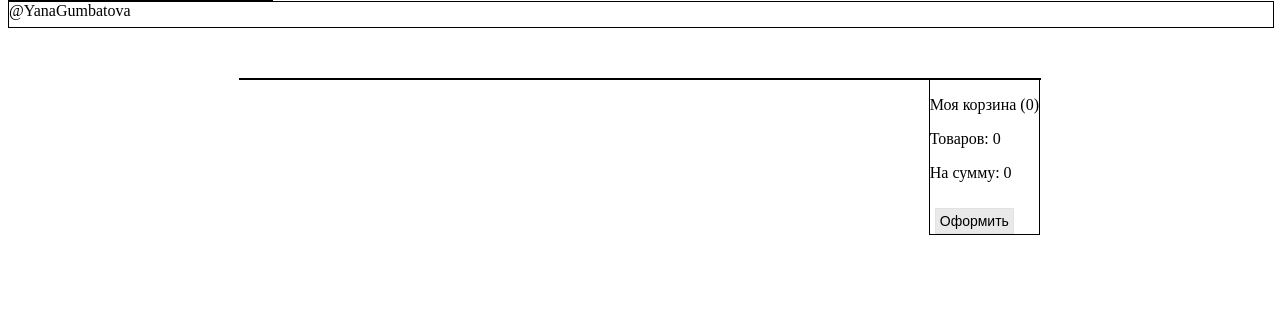
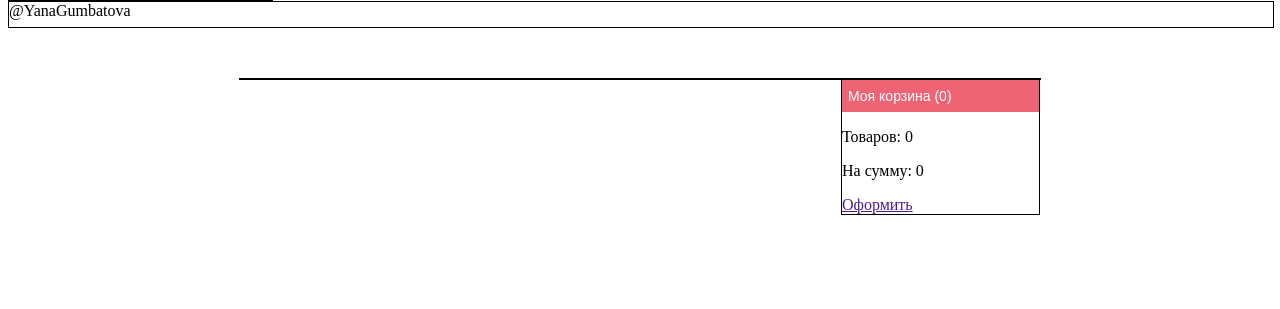
Before and after one commit to YanaGumbatova555/Yana, a PHP site: page / in a window 1280 px wide. Shown: the part 671-980 px from the top of the page. Run offline with PHP 8.4, Linux system fonts and the light colour scheme; some libraries are stand-ins or nearby versions.

Commit message:
Update style.css

```diff
--- a/style.css
+++ b/style.css
@@ -71,14 +71,15 @@ ul li:hover
   float: right;
   border: 1px solid black;
 }
-#block-cart > div > a{
+#block-cart > p{
   font: 14px sans-serif;
-  display: inline-block;
-  padding: 4px;
-  border: 1px solid #E2E2E2;
-  margin-top: 10px;
-  margin-left: 5px;
-  text-decoration: none;
-  background-color: #E9E9E9;
-  color: black;
+  cursor: pointer;
+  padding-top: 7px;
+  padding-bottom: 7px;
+  width: 190px;
+  border: 1px solid #EE6475;
+  margin: 0;
+  padding-left: 5px;
+  background-color: #EE6475;
+  color: white;
 }
```
